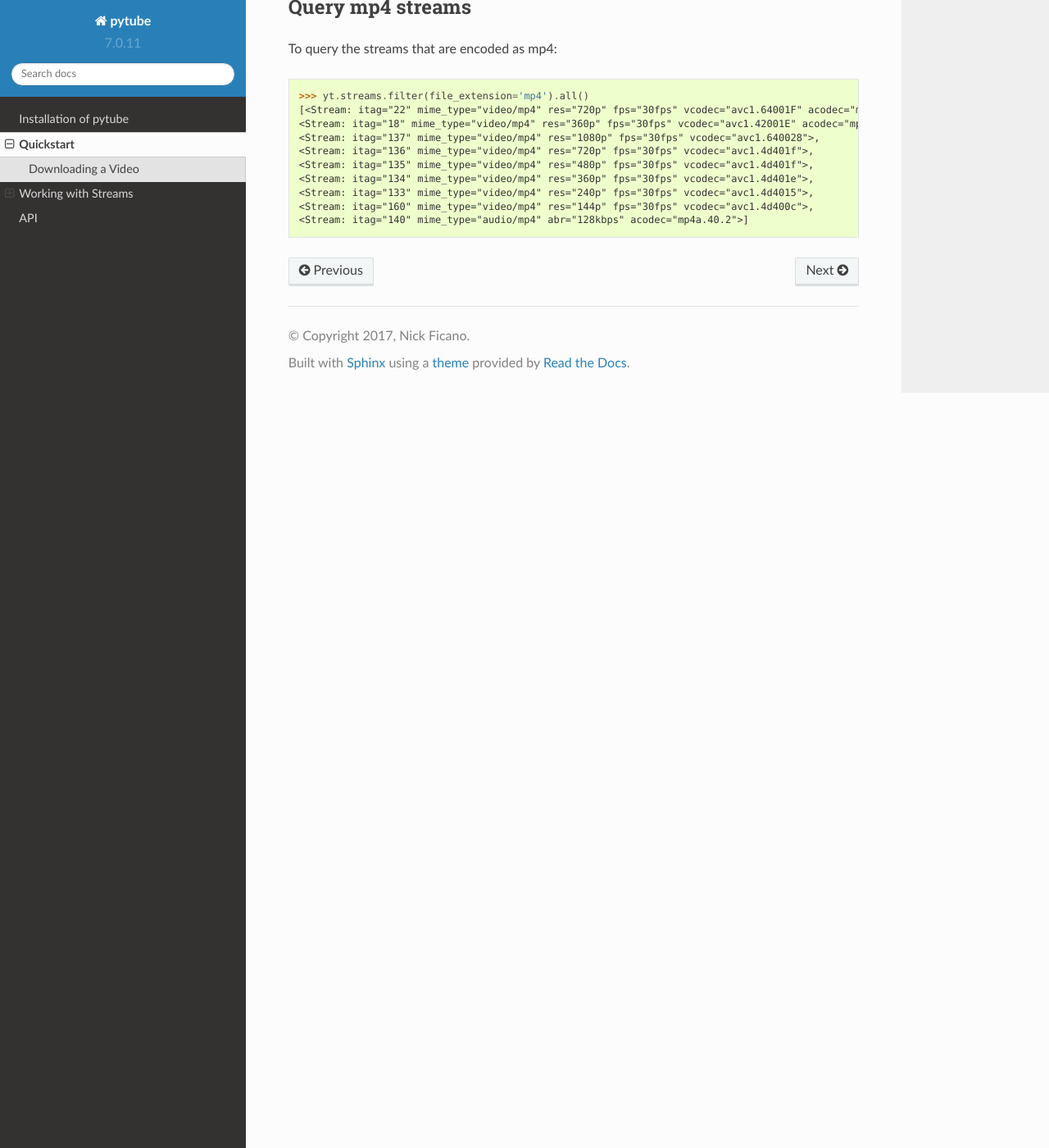
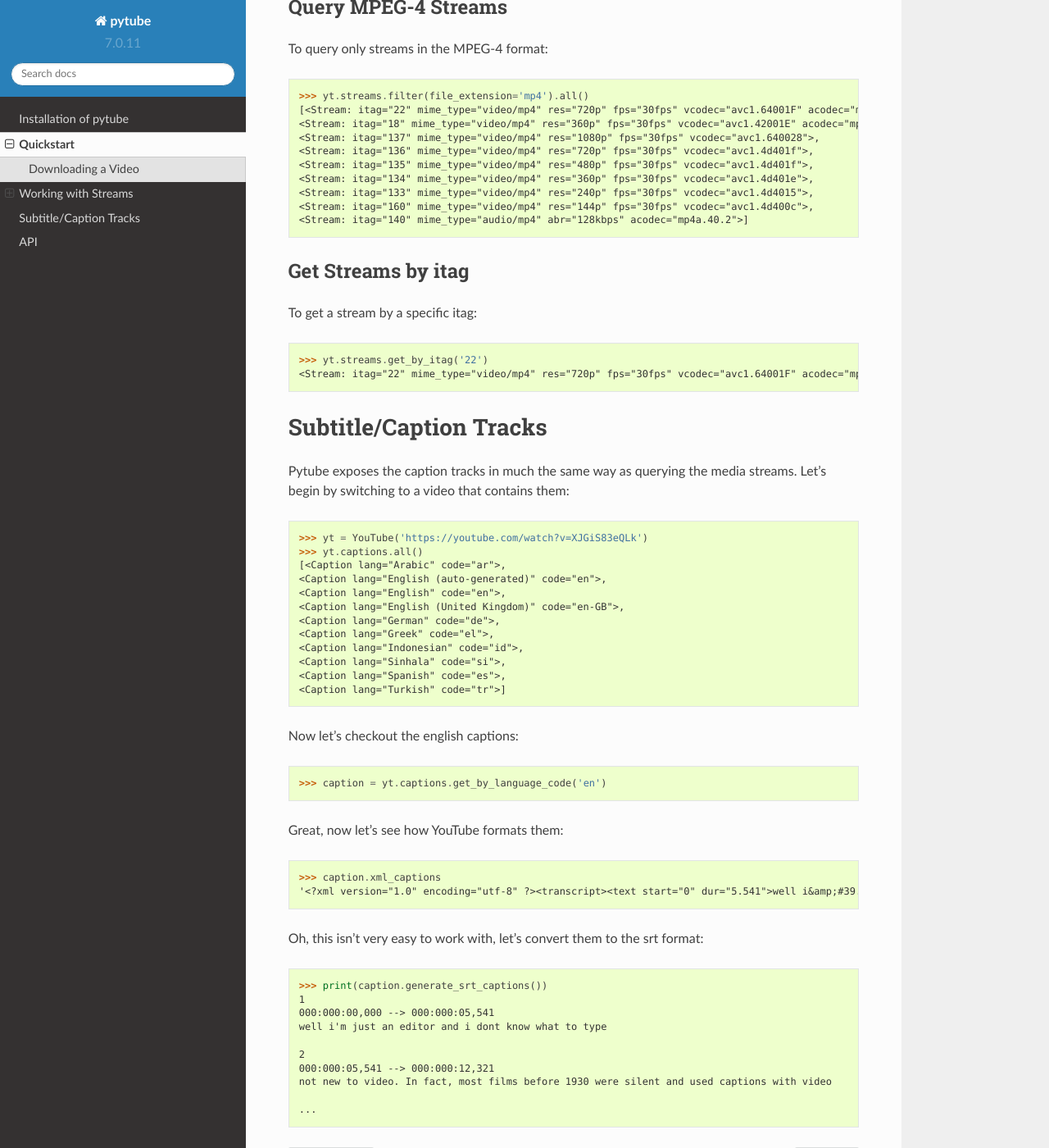
Before and after one commit to pytube/pytube, a Sphinx documentation site: the page built from docs/user/quickstart.rst, in a window 1280 px wide and 1400 px high, scrolled down 3180 px. Shown: the whole window at 82% size. Built offline with Sphinx 7.4.7 and the Read the Docs theme 2.0.0, drawn with Linux system fonts in a browser that asks for light colours; some of the changed text lies outside the part shown.

Commit message:
added caption track docs

```diff
--- a/docs/user/quickstart.rst
+++ b/docs/user/quickstart.rst
@@ -133,7 +133,7 @@ Pytube allows you to filter on every property available (see
 :py:meth:`pytube.StreamQuery.filter` for a complete list of filter options),
 let's take a look at some common examples:
 
-Query audio only streams
+Query audio only Streams
 ------------------------
 
 To query the streams that contain only the audio track::
@@ -142,10 +142,10 @@ To query the streams that contain only the audio track::
     [<Stream: itag="140" mime_type="audio/mp4" abr="128kbps" acodec="mp4a.40.2">,
     <Stream: itag="171" mime_type="audio/webm" abr="128kbps" acodec="vorbis">]
 
-Query mp4 streams
------------------
+Query MPEG-4 Streams
+--------------------
 
-To query the streams that are encoded as mp4::
+To query only streams in the MPEG-4 format::
 
     >>> yt.streams.filter(file_extension='mp4').all()
     [<Stream: itag="22" mime_type="video/mp4" res="720p" fps="30fps" vcodec="avc1.64001F" acodec="mp4a.40.2">,
@@ -157,3 +157,52 @@ To query the streams that are encoded as mp4::
     <Stream: itag="133" mime_type="video/mp4" res="240p" fps="30fps" vcodec="avc1.4d4015">,
     <Stream: itag="160" mime_type="video/mp4" res="144p" fps="30fps" vcodec="avc1.4d400c">,
     <Stream: itag="140" mime_type="audio/mp4" abr="128kbps" acodec="mp4a.40.2">]
+
+Get Streams by itag
+-------------------
+
+To get a stream by a specific itag::
+
+    >>> yt.streams.get_by_itag('22')
+    <Stream: itag="22" mime_type="video/mp4" res="720p" fps="30fps" vcodec="avc1.64001F" acodec="mp4a.40.2">
+
+Subtitle/Caption Tracks
+=======================
+
+Pytube exposes the caption tracks in much the same way as querying the media
+streams. Let's begin by switching to a video that contains them::
+
+    >>> yt = YouTube('https://youtube.com/watch?v=XJGiS83eQLk')
+    >>> yt.captions.all()
+    [<Caption lang="Arabic" code="ar">,
+    <Caption lang="English (auto-generated)" code="en">,
+    <Caption lang="English" code="en">,
+    <Caption lang="English (United Kingdom)" code="en-GB">,
+    <Caption lang="German" code="de">,
+    <Caption lang="Greek" code="el">,
+    <Caption lang="Indonesian" code="id">,
+    <Caption lang="Sinhala" code="si">,
+    <Caption lang="Spanish" code="es">,
+    <Caption lang="Turkish" code="tr">]
+
+Now let's checkout the english captions::
+
+    >>> caption = yt.captions.get_by_language_code('en')
+
+Great, now let's see how YouTube formats them::
+
+    >>> caption.xml_captions
+    '<?xml version="1.0" encoding="utf-8" ?><transcript><text start="0" dur="5.541">well i&amp;#39...'
+
+Oh, this isn't very easy to work with, let's convert them to the srt format::
+
+    >>> print(caption.generate_srt_captions())
+    1
+    000:000:00,000 --> 000:000:05,541
+    well i'm just an editor and i dont know what to type
+
+    2
+    000:000:05,541 --> 000:000:12,321
+    not new to video. In fact, most films before 1930 were silent and used captions with video
+
+    ...
```
